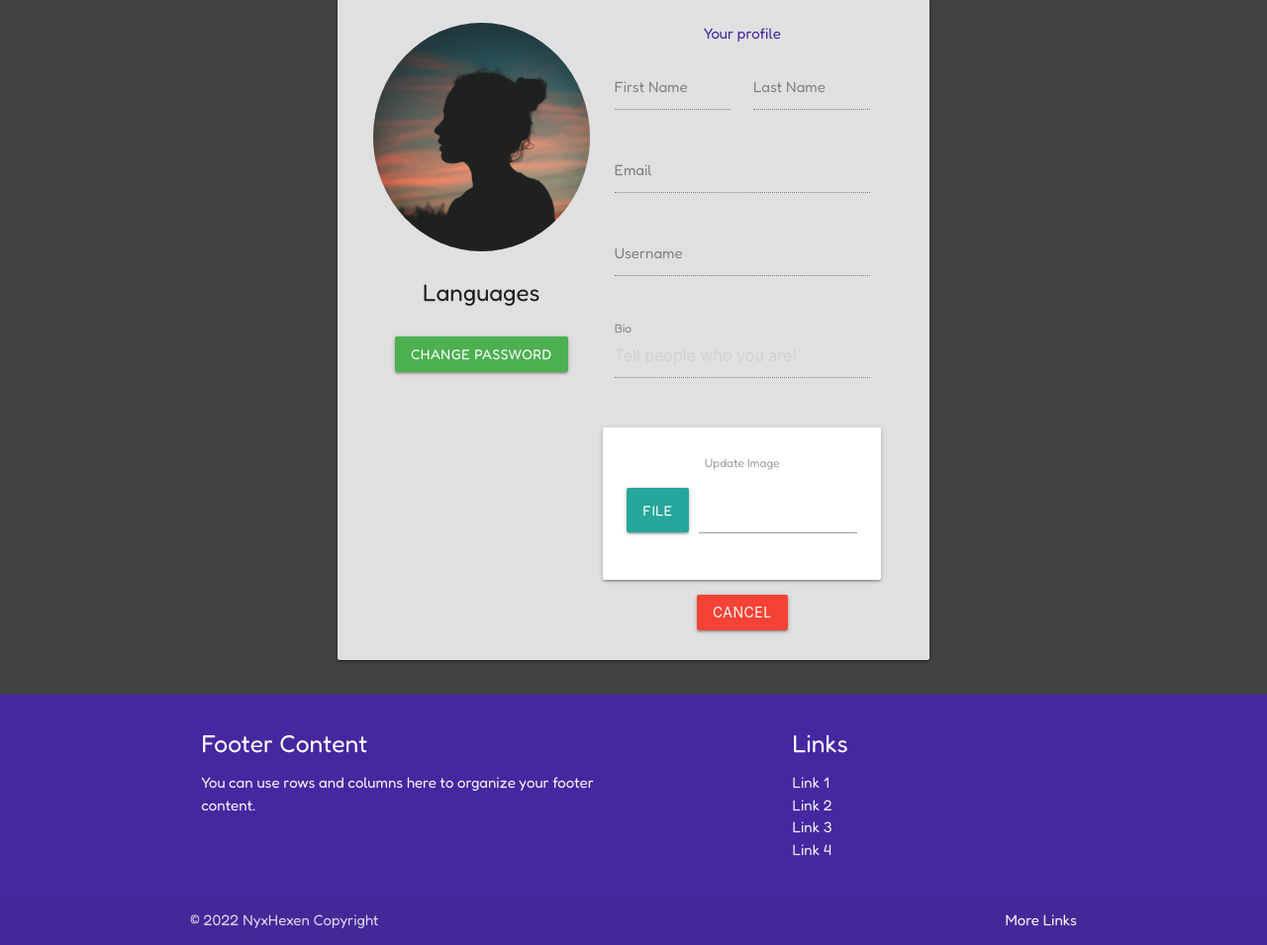
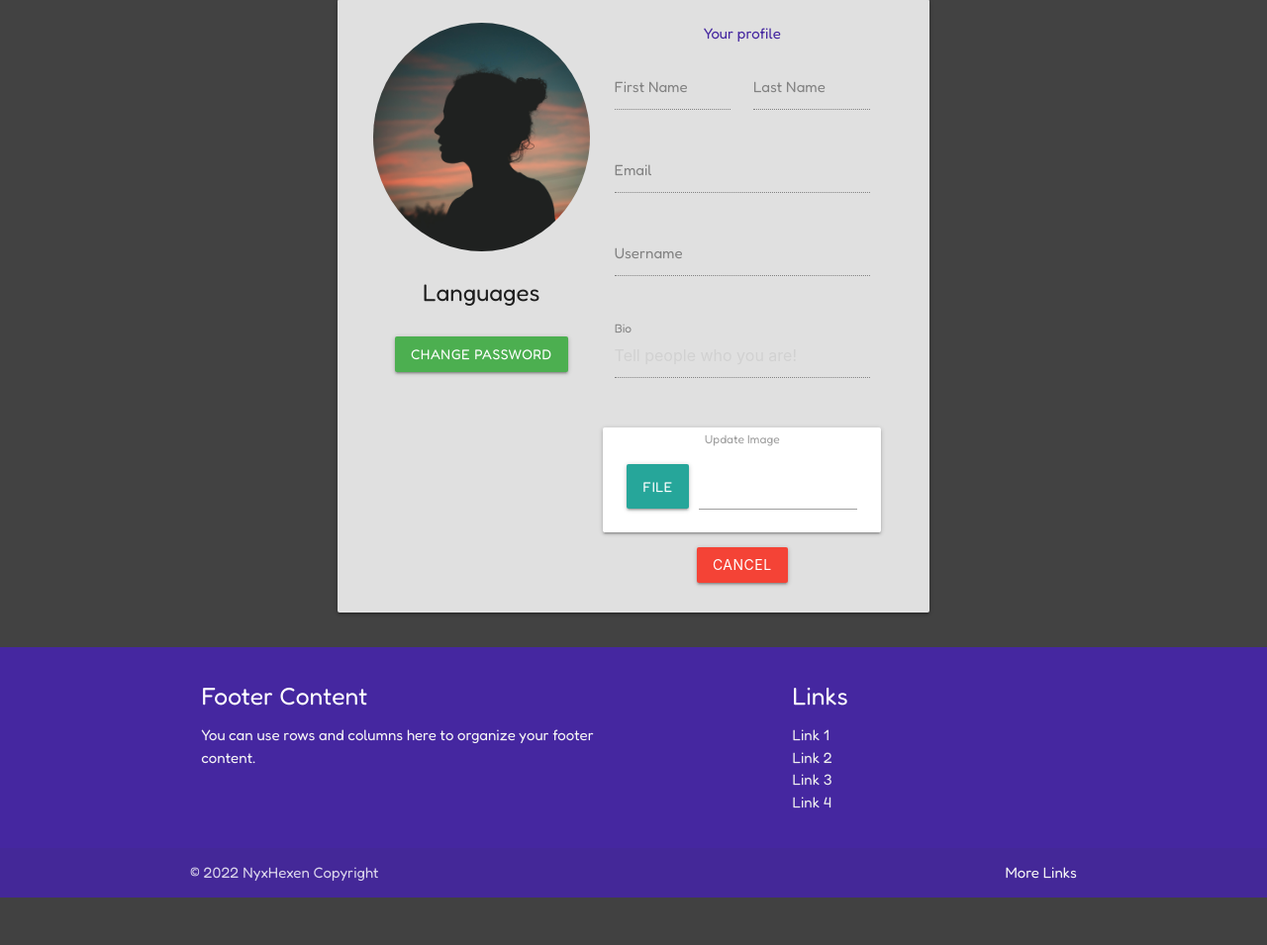
Before and after one commit to NyxHexen/CI_MS3_DB, a Flask app: template devbus/templates/edit_profile.html in a window 1280 px wide. Shown: the part 103-1058 px from the top of the page at 99% size. After the commit the page ends 1010 px from the top, so only its background shows below. Run offline with Flask 2, Linux system fonts and the light colour scheme; the template is opened without the code that fills it: values that come from a table or form of the project are taken from there, others are empty; parts of the project's set-up code (start-up, migrations or seed data) failed here and were passed over.

Commit message:
Added style for picture file upload section

```diff
--- a/devbus/static/css/styles.css
+++ b/devbus/static/css/styles.css
@@ -30,6 +30,11 @@ main {
 
 nav {
   margin-bottom: 2rem;
+}
+
+.update-image {
+  padding-top: 0;
+  padding-bottom: 0;
 }
 
 .signin-form,
```
